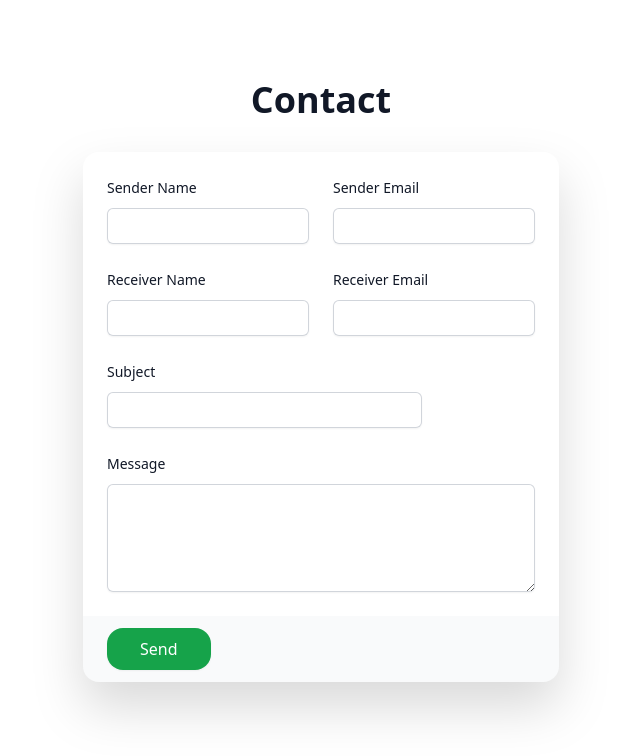
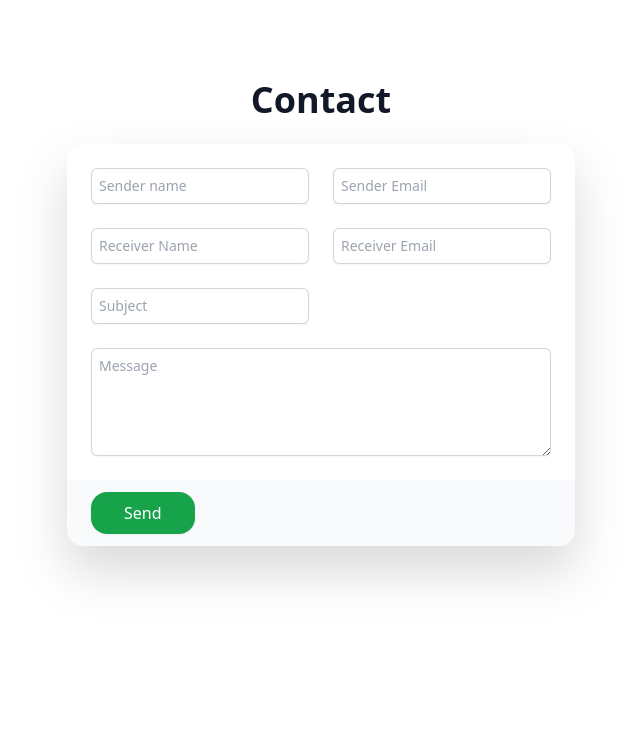
Before and after one commit to Addisu87/dowell-email, a React (Create React App) app: page / in a window 1280 px wide. Shown: the top 756 px of the page, without its empty margins (319-959 px from the left). Built offline with nearby package versions, Linux system fonts and the light colour scheme.

Commit message:
Update the placeholders

```diff
--- a/src/index.css
+++ b/src/index.css
@@ -8,7 +8,7 @@
   }
 
   .form-input {
-    @apply block w-full rounded-md border-0 py-1.5 text-gray-900 shadow-sm ring-1 ring-inset ring-gray-300
+    @apply block w-full rounded-md border-0 py-1.5 px-2 text-gray-900 shadow-sm ring-1 ring-inset ring-gray-300
     placeholder:text-gray-400 focus:ring-2 focus:ring-inset focus:ring-indigo-600 sm:text-sm sm:leading-6;
   }
 }
--- a/src/pages/contact.js
+++ b/src/pages/contact.js
@@ -4,12 +4,12 @@ import { useForm } from "react-hook-form";
 const Contact = () => {
   const { register, handleSubmit } = useForm();
   const onSubmit = (data) => {
-    window.location.href = `mailto:madhurexports11@gmail.com?body=${data.name}. &body=${data.message}`;
+    window.location.href = `mailto:manish@dowellresearch.in?body=${data.name}. &body=${data.message}`;
   };
 
   return (
     <div className="flex relative flex-col md:text-left md:flex-row max-w-7xl px-10 justify-evenly mx-auto items-center">
-      <div className="py-20 md:col-span-2 space-y-8">
+      <div className="py-20 md:col-span-2 space-y-6">
         <div className="px-4 sm:px-0">
           <h3 className="text-2xl md:text-4xl text-center font-bold leading-6 text-gray-900">
             Contact
@@ -18,123 +18,75 @@ const Contact = () => {
         <form onSubmit={handleSubmit(onSubmit)}>
           <div className="overflow-hidden drop-shadow-2xl sm:rounded-2xl">
             <div className="bg-white px-4 py-5 sm:p-6">
-              <div className="grid grid-cols-12 gap-6 lg:grid-cols-12">
-                <div className="col-span-12 sm:col-span-6">
-                  <label
-                    htmlFor="name"
-                    className="block text-sm font-medium leading-6 text-gray-900"
-                  >
-                    Sender Name
-                  </label>
-                  <div className="mt-2">
+              <div className="grid grid-cols-6 gap-6">
+                <div className="col-span-6 sm:col-span-3">
                   <input
                     type="text"
                     name="name"
                     {...register("name", { required: true })}
-                      placeholder=""
+                    placeholder="Sender name"
                     id="name"
                     autoComplete="name"
                     className="form-input"
                   />
                 </div>
-                </div>
 
-                <div className="col-span-12 sm:col-span-6">
-                  <label
-                    htmlFor="name"
-                    className="block text-sm font-medium leading-6 text-gray-900"
-                  >
-                    Sender Email
-                  </label>
-                  <div className="mt-2">
+                <div className="col-span-6 sm:col-span-3">
                   <input
                     type="text"
                     name="email-address"
                     {...register("SenderEmail", { required: true })}
-                      placeholder=""
+                    placeholder="Sender Email"
                     id="email-address"
                     autoComplete="email"
                     className="form-input"
                   />
                 </div>
-                </div>
 
-                <div className="col-span-12 sm:col-span-6">
-                  <label
-                    htmlFor="last-name"
-                    className="block text-sm font-medium leading-6 text-gray-900"
-                  >
-                    Receiver Name
-                  </label>
-                  <div className="mt-2">
+                <div className="col-span-6 sm:col-span-3">
                   <input
                     type="text"
                     name="receiver-name"
                     {...register("ReceiverName", { required: true })}
-                      placeholder=""
+                    placeholder="Receiver Name"
                     id="receiver-name"
                     autoComplete="receiver-name"
                     className="form-input"
                   />
                 </div>
-                </div>
 
-                <div className="col-span-12 sm:col-span-6">
-                  <label
-                    htmlFor="last-name"
-                    className="block text-sm font-medium leading-6 text-gray-900"
-                  >
-                    Receiver Email
-                  </label>
-                  <div className="mt-2">
+                <div className="col-span-6 sm:col-span-3">
                   <input
                     type="text"
                     name="email-address"
                     {...register("Receiver Email", { required: true })}
-                      placeholder=""
+                    placeholder="Receiver Email"
                     id="email-address"
                     autoComplete="email"
                     className="form-input"
                   />
                 </div>
-                </div>
 
-                <div className="col-span-12 sm:col-span-9">
-                  <label
-                    htmlFor="subject"
-                    className="block text-sm font-medium leading-6 text-gray-900"
-                  >
-                    Subject
-                  </label>
-                  <div className="mt-2">
+                <div className="col-span-6 sm:col-span-3">
                   <input
                     id="subject"
                     name="subject"
                     type="text"
+                    placeholder="Subject"
                     autoComplete="subject"
                     className="form-input"
                   />
                 </div>
-                </div>
 
-                <div className="col-span-full">
-                  <label
-                    htmlFor="message"
-                    className="block text-sm font-medium leading-6 text-gray-900"
-                  >
-                    Message
-                  </label>
-
-                  <div className="mt-2">
+                <div className="col-span-6">
                   <textarea
                     id="message"
                     name="message"
                     {...register("message", { required: true })}
-                      placeholder=""
+                    placeholder="Message"
                     rows={4}
                     className="form-input"
                   />
-                  </div>
                 </div>
               </div>
             </div>
```
Lines whose indentation alone changed are shown as unchanged.
